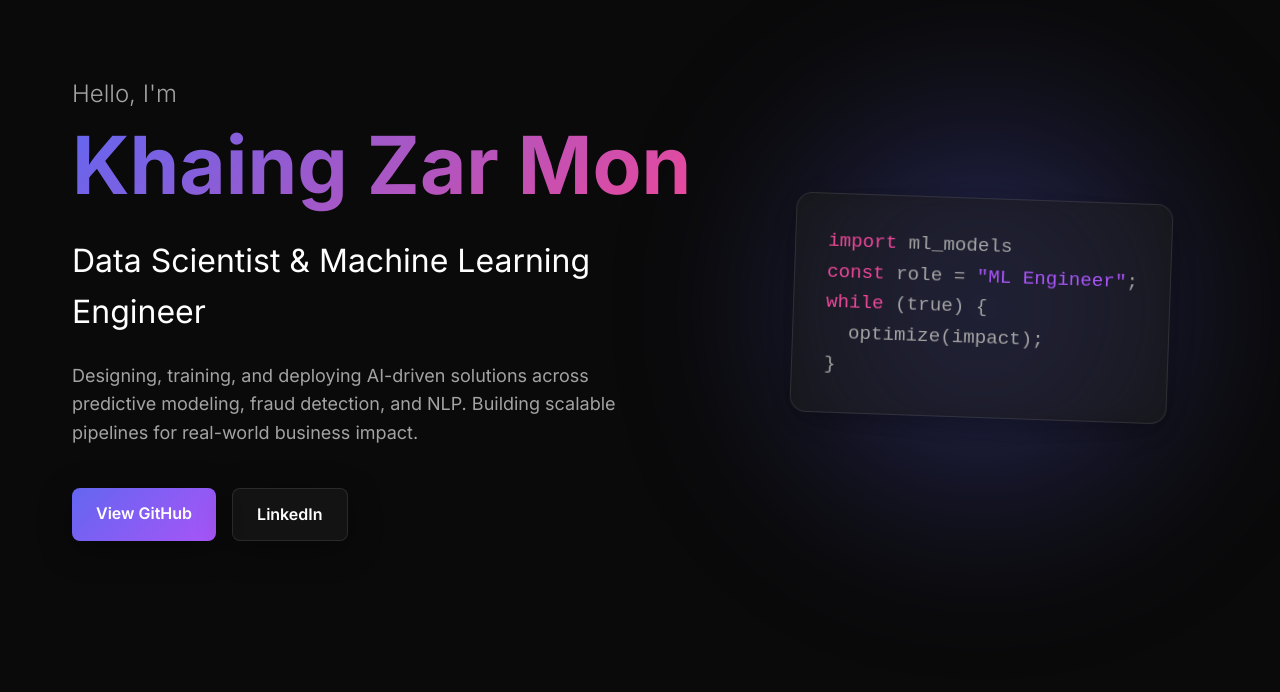
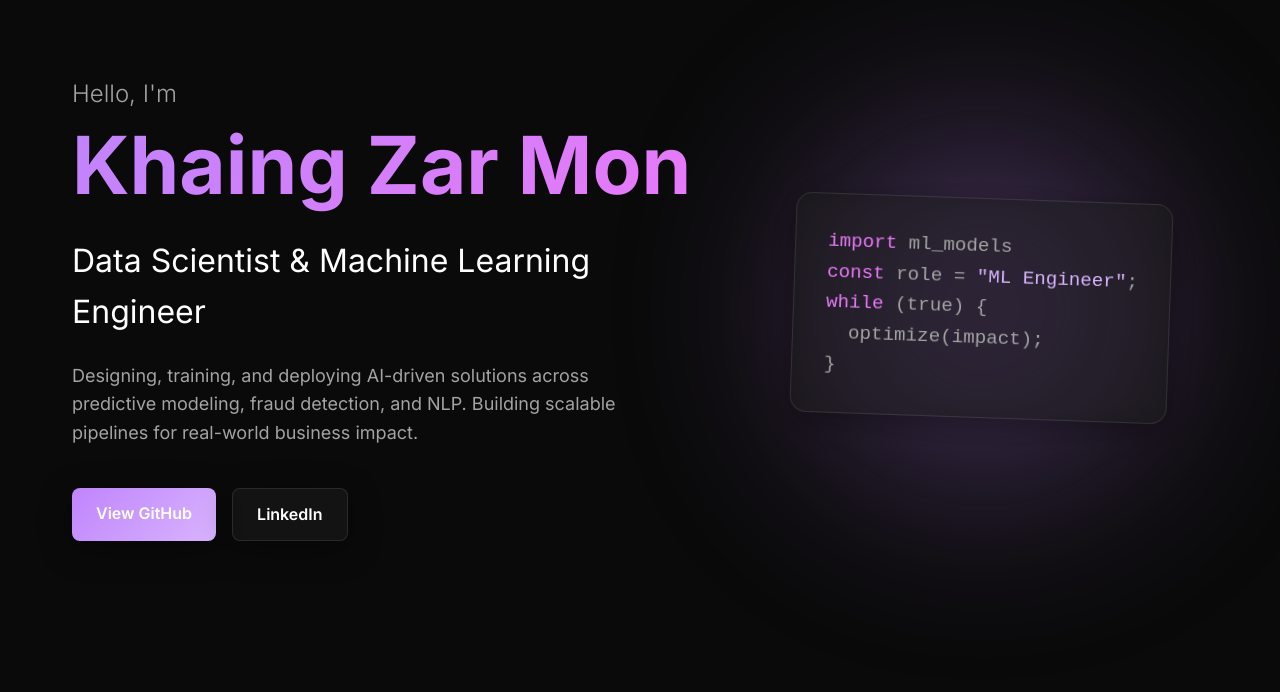
Before and after one commit to Khaing-Zar-Mon/Khaing-Zar-Mon.github.io, a React (Vite) app: page / in a window 1280 px wide. Shown: the part 108-800 px from the top of the page. Built offline with nearby package versions, Linux system fonts and the light colour scheme.

Commit message:
update projects

```diff
--- a/src/components/Projects.css
+++ b/src/components/Projects.css
@@ -1,3 +1,14 @@
+.projects-subtitle {
+  text-align: center;
+  color: var(--text-secondary);
+  font-size: 1.1rem;
+  margin-bottom: 3rem;
+  margin-top: -2rem;
+  max-width: 600px;
+  margin-left: auto;
+  margin-right: auto;
+}
+
 .project-grid {
   display: grid;
   grid-template-columns: repeat(auto-fit, minmax(350px, 1fr));
--- a/src/components/Projects.jsx
+++ b/src/components/Projects.jsx
@@ -4,7 +4,8 @@ import './Projects.css';
 const Projects = () => {
   return (
     <section className="projects container" id="projects">
-      <h2 className="section-title text-gradient">Key Projects</h2>
+      <h2 className="section-title text-gradient">Turning ideas into impactful AI solutions, one project at a time.</h2>
+      <p className="projects-subtitle">A showcase of projects that reflect my curiosity, growth, and passion for solving real-world problems with AI.</p>
       <div className="project-grid">
         <div className="project-card glass">
           <div className="project-header">
--- a/src/index.css
+++ b/src/index.css
@@ -6,9 +6,9 @@
   --text-primary: #ffffff;
   --text-secondary: #a3a3a3;
 
-  --accent-1: #6366f1; /* Indigo */
-  --accent-2: #a855f7; /* Purple */
-  --accent-3: #ec4899; /* Pink */
+  --accent-1: #c084fc; /* Light Purple */
+  --accent-2: #d8b4fe; /* Lighter Purple */
+  --accent-3: #e879f9; /* Soft Fuchsia */
 
   --glass-bg: rgba(23, 23, 23, 0.7);
   --glass-border: rgba(255, 255, 255, 0.1);
```
